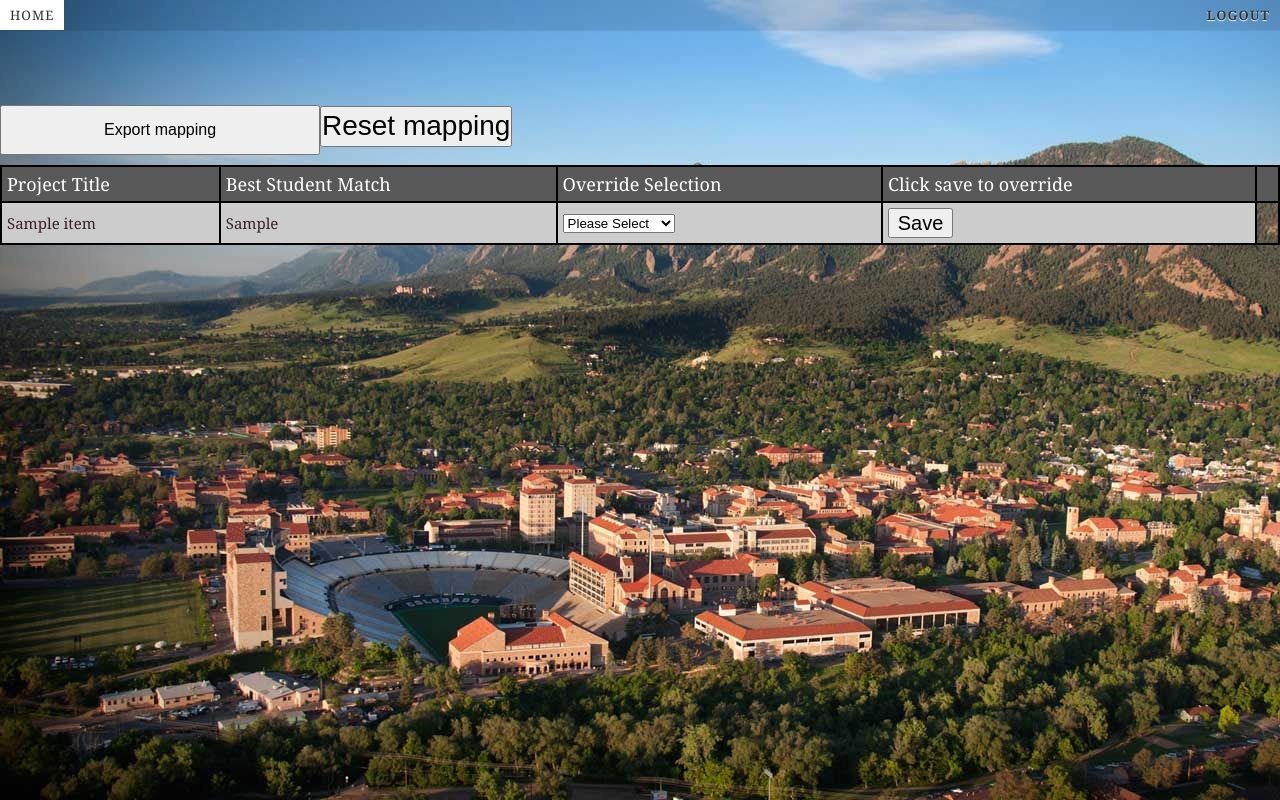
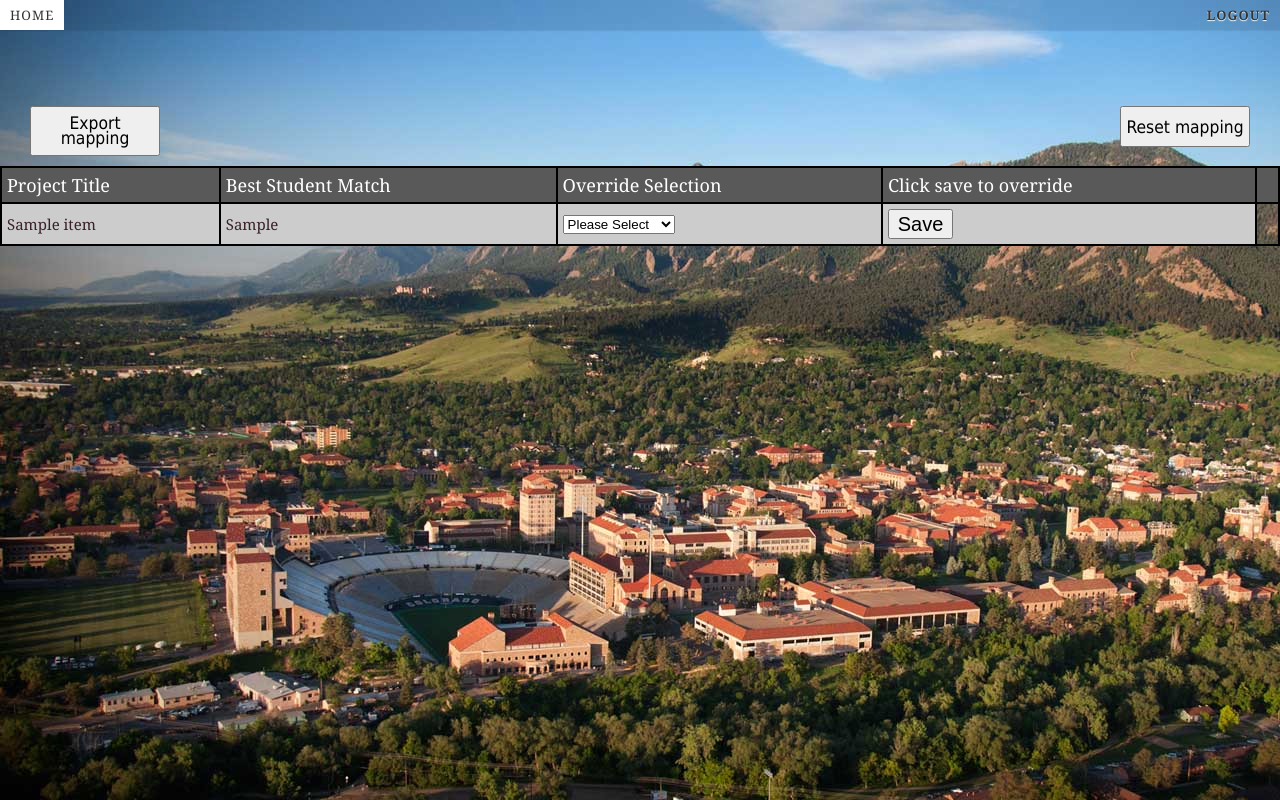
Before and after one commit to ckamat1/CSCI5828---Tachyon, a Django app: template mysite/dlcapp/templates/studentProjectMap.html in a window 1280 px wide. Run offline with Django 3.2, Linux system fonts and the light colour scheme; the template is opened without the code that fills it: most values are stand-ins (such as "Sample title", 1, 10 or a date in 2020).

Commit message:
Export/Rest mapping

```diff
--- a/mysite/dlcapp/templates/studentProjectMap.html
+++ b/mysite/dlcapp/templates/studentProjectMap.html
@@ -36,6 +36,8 @@ body{
 
 	background:url('/static/dlcapp/images/background.jpg');
 	font-size: 20px;
+    	background-attachment: fixed;
+ 	background-size: cover;
 	overflow-y: static;
 }
 
@@ -48,9 +50,32 @@ h1 {
 	line-height: 20px;
 	padding: 30px;
 	padding-bottom : 25px;
+}
+
+
+div button {
+    line-height: 15px;
+    width: 130px;
+    font-size: 13pt;
+    font-family: tahoma;
+    margin-top: 1px;
+    margin-bottom: 10px;
+    margin-left: 30px;
+float :left;
 
 }
 
+div input {
+    line-height: 15px;
+    width: 130px;
+    font-size: 13pt;
+    font-family: tahoma;
+    margin-top: 1px;
+    margin-bottom: 10px;
+    margin-right: 30px;
+float :right;
+
+}
 
 
 </style>
@@ -69,14 +94,18 @@ h1 {
   </head>
 <center><marquee><h1>PROJECTS MATRIX</h1></marquee></center><table border=\"1px\" align=\"center\">
 
+<div class="button">
 <form>
-    <button formaction="/exportMapping">Export mapping</button>
+    <button type = 'button' formaction="/exportMapping">Export mapping</button>
 </form>
 
+
+<div class="submit">
 <form method='GET' action='/modifyMapping/' >
     <input type="hidden"  name="reset_mapping" value="true">
     <input type="submit" value="Reset mapping" >
 </form>
+</div>
 
 <table id="tab">
 
```
